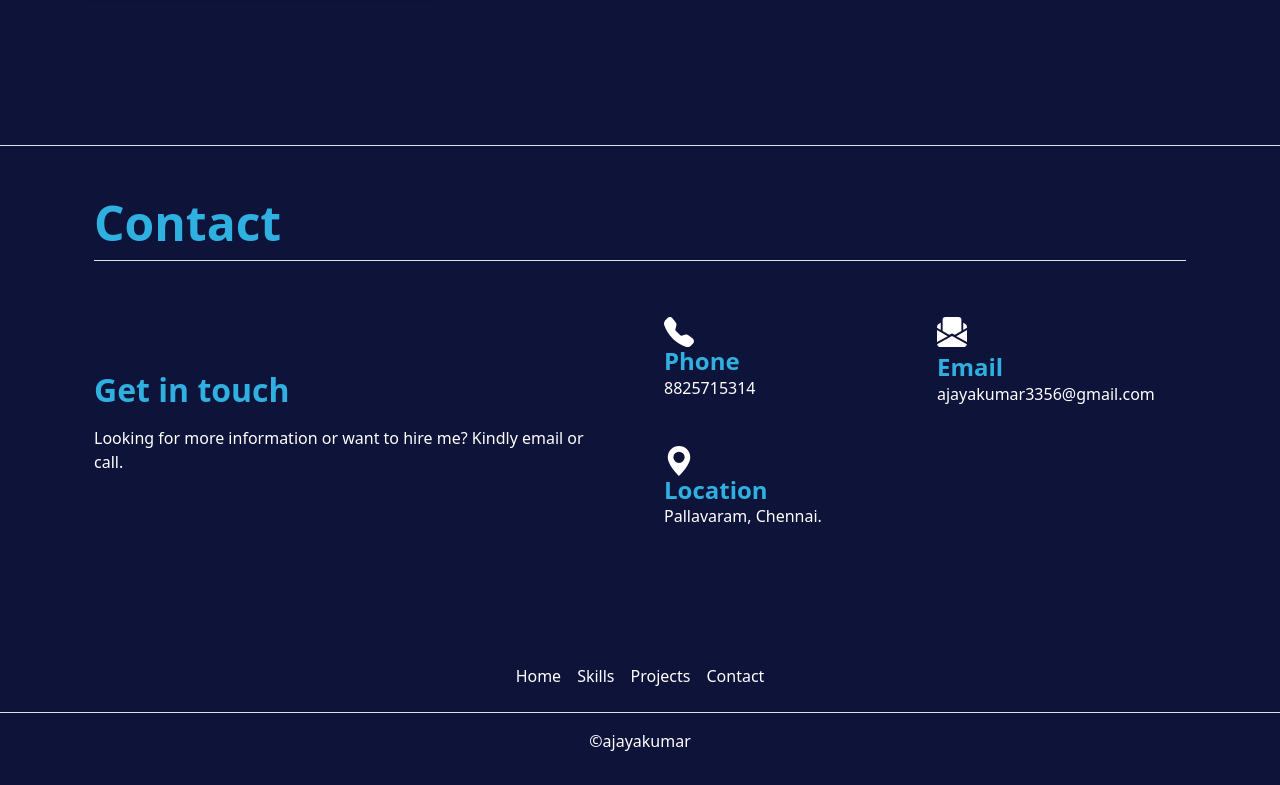
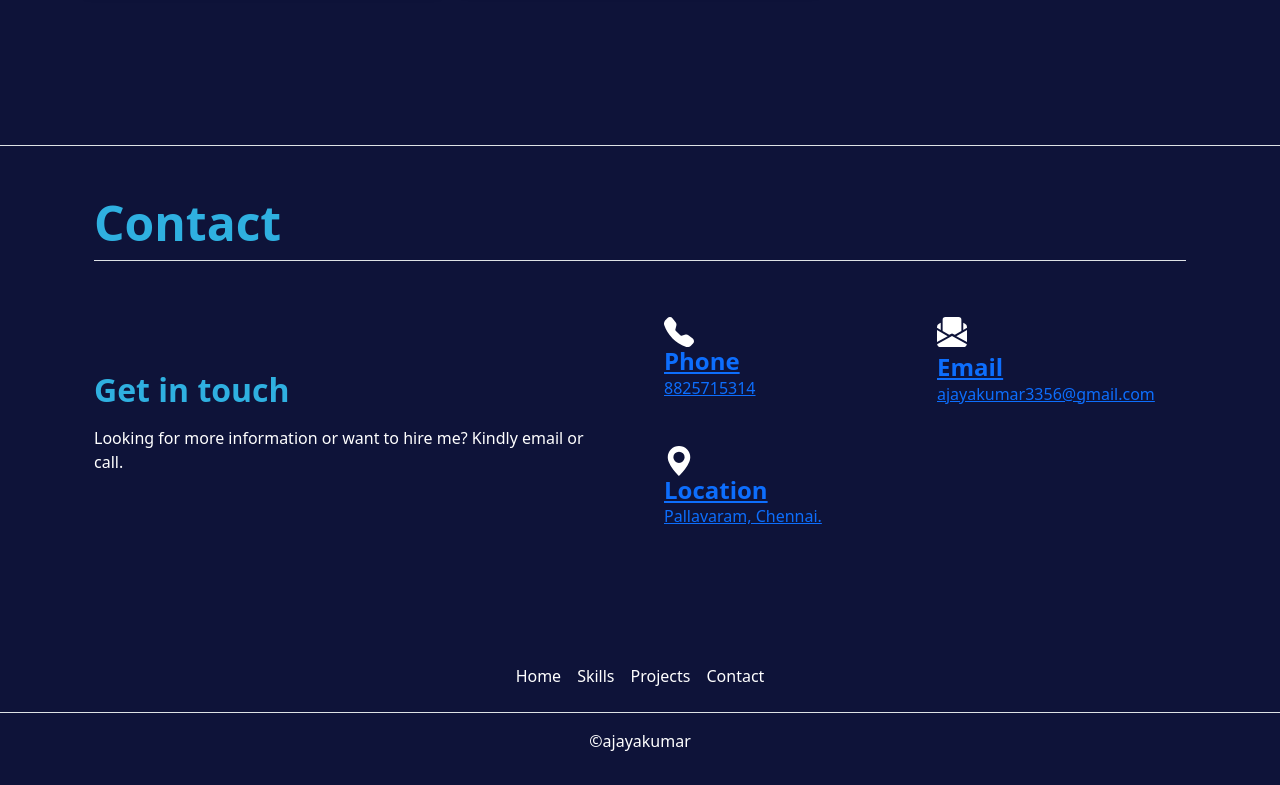
Before and after one commit to AjayaKumarM/HTMLCSS-portfolio, a plain HTML site: page index.html in a window 1280 px wide. Shown: the part 1971-2756 px from the top of the page. Drawn offline with nearby package versions, Linux system fonts and the light colour scheme.

Commit message:
Update index.html

```diff
--- a/index.html
+++ b/index.html
@@ -195,8 +195,8 @@
                           <path fill-rule="evenodd" d="M1.885.511a1.745 1.745 0 0 1 2.61.163L6.29 2.98c.329.423.445.974.315 1.494l-.547 2.19a.68.68 0 0 0 .178.643l2.457 2.457a.68.68 0 0 0 .644.178l2.189-.547a1.75 1.75 0 0 1 1.494.315l2.306 1.794c.829.645.905 1.87.163 2.611l-1.034 1.034c-.74.74-1.846 1.065-2.877.702a18.6 18.6 0 0 1-7.01-4.42 18.6 18.6 0 0 1-4.42-7.009c-.362-1.03-.037-2.137.703-2.877z"/>
                         </svg>
                   </div>
-                  <h4 class="fw-semibold mb-0 textblue">Phone</h4>
-                  <p class="text-white">8825715314</p>
+                  <h4 class="fw-semibold mb-0 textblue dis"><a href="tel:8825715314">Phone</a></h4>
+                  <p class="text-white dis-w"><a href="tel:8825715314">8825715314</a></p>
                 </div>
 
                 <div class="col flex-column gap-2">
@@ -205,8 +205,8 @@
                           <path fill-rule="evenodd" d="M6.5 9.5 3 7.5v-6A1.5 1.5 0 0 1 4.5 0h7A1.5 1.5 0 0 1 13 1.5v6l-3.5 2L8 8.75zM1.059 3.635 2 3.133v3.753L0 5.713V5.4a2 2 0 0 1 1.059-1.765M16 5.713l-2 1.173V3.133l.941.502A2 2 0 0 1 16 5.4zm0 1.16-5.693 3.337L16 13.372v-6.5Zm-8 3.199 7.941 4.412A2 2 0 0 1 14 16H2a2 2 0 0 1-1.941-1.516zm-8 3.3 5.693-3.162L0 6.873v6.5Z"/>
                        </svg>
                   </div>
-                  <h4 class="fw-semibold mb-0 textblue">Email</h4>
-                  <p class="text-white">ajayakumar3356@gmail.com</p>
+                  <h4 class="fw-semibold mb-0 textblue dis"><a href="https://mail.google.com/mail/u/0/#inbox?compose=new">Email</a></h4>
+                <p class="text-white dis-w a"><a href="https://mail.google.com/mail/u/0/#inbox?compose=new">ajayakumar3356@gmail.com</a></p>
                 </div>
 
                 <div class="col flex-column gap-2">
@@ -215,8 +215,8 @@
                           <path d="M8 16s6-5.686 6-10A6 6 0 0 0 2 6c0 4.314 6 10 6 10m0-7a3 3 0 1 1 0-6 3 3 0 0 1 0 6"/>
                         </svg>
                   </div>
-                  <h4 class="fw-semibold mb-0 textblue">Location</h4>
-                  <p class="text-white">Pallavaram, Chennai.</p>
+                  <h4 class="fw-semibold mb-0 textblue dis"><a href="https://www.google.com/maps/place/Pallavaram,+Chennai,+Tamil+Nadu/@12.9674758,80.1543508,15z/data=!3m1!4b1!4m6!3m5!1s0x3a525e3510bb6cb3:0x8e59bb4c53bf97bc!8m2!3d12.9675069!4d80.1490955!16zL20vMDl4bXlz?entry=ttu">Location</a></h4>
+                  <p class="text-white dis-w"><a href="https://www.google.com/maps/place/Pallavaram,+Chennai,+Tamil+Nadu/@12.9674758,80.1543508,15z/data=!3m1!4b1!4m6!3m5!1s0x3a525e3510bb6cb3:0x8e59bb4c53bf97bc!8m2!3d12.9675069!4d80.1490955!16zL20vMDl4bXlz?entry=ttu">Pallavaram, Chennai.</a></p>
                 </div>
 
               </div>
```
